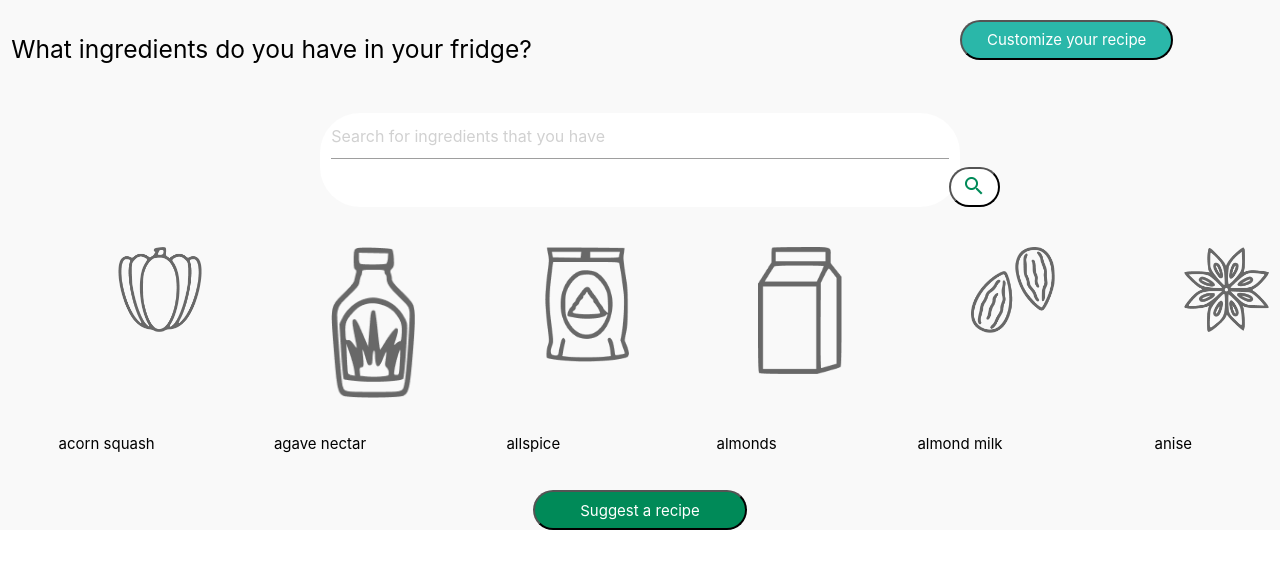
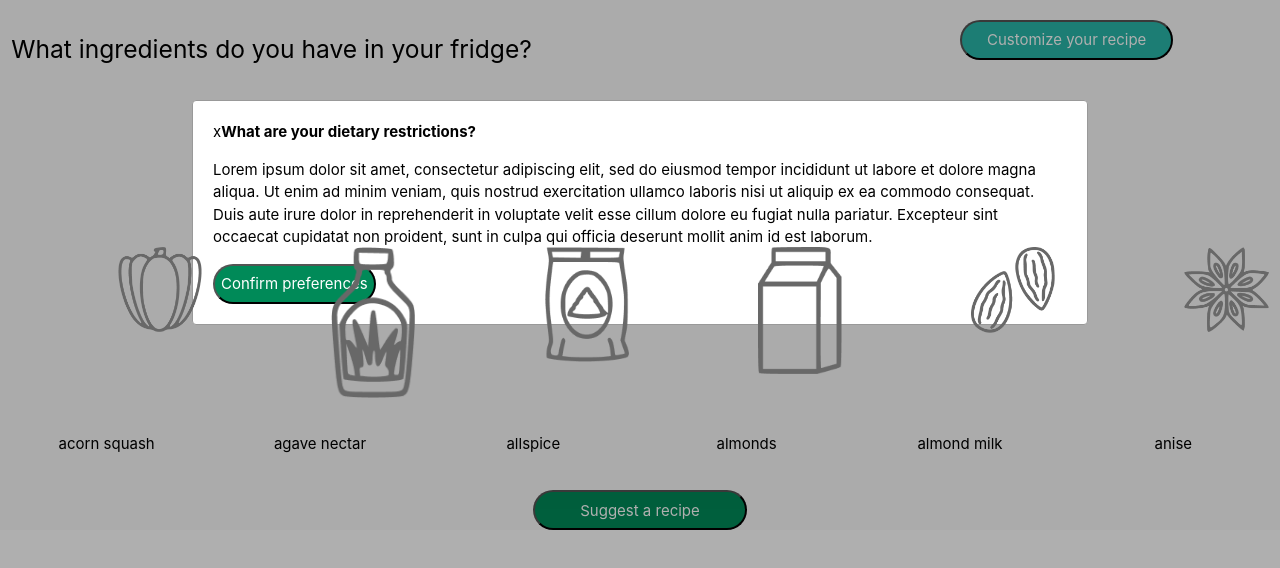
Before and after one commit to akula-a/Menon_Labs, a React (Create React App) app in the folder plant-jammer-widget/: page / in a window 1280 px wide. Both pictures are taken after a click on the button "Customize your recipe". Shown: the top 568 px of the page. Built offline with nearby package versions, Linux system fonts and the light colour scheme.

Commit message:
Added in a popup

```diff
--- a/plant-jammer-widget/src/App.css
+++ b/plant-jammer-widget/src/App.css
@@ -59,3 +59,26 @@
 #search-btn{
   background-color: white;
 }
+
+.popup-box {
+  position: fixed;
+  background: #00000050;
+  width: 100%;
+  height: 100vh;
+  top: 0;
+  left: 0;
+}
+
+.box {
+  position: relative;
+  width: 70%;
+  margin: 0 auto;
+  height: auto;
+  max-height: 70vh;
+  margin-top: calc(100vh - 85vh - 20px);
+  background: #fff;
+  border-radius: 4px;
+  padding: 20px;
+  border: 1px solid #999;
+  overflow: auto;
+}
--- a/plant-jammer-widget/src/App.js
+++ b/plant-jammer-widget/src/App.js
@@ -6,6 +6,7 @@
 import 'materialize-css/dist/css/materialize.min.css';
 import { Link } from 'react-router-dom';
 import items from './ingredient_list.js';
+import Popup from './customize_popup.js';
 
 // keeps track of selected food items
 // class Food extends React.Component {
@@ -44,6 +45,13 @@
   // const selectionMade = false;
   const selectedItems = [];
 
+  const [isOpen, setIsOpen] = useState(false);
+
+  const togglePopup = () => {
+    setIsOpen(!isOpen);
+  }
+
+
   // iconClicked(item) {
   //   selectedItems.concat(item);
   //   selectionMade = true;
@@ -56,8 +64,16 @@
         <div class = "row"></div>
         <div class = "row">
           <h5 class = "col s7"> What ingredients do you have in your fridge? </h5>
-          <button class = "col s2 offset-s2"> Customize your recipe </button>
+          <button class = "col s2 offset-s2" onClick={togglePopup}> Customize your recipe </button>
         </div>
+        {isOpen && <Popup
+          content={<>
+            <b class = "center">What are your dietary restrictions?</b>
+            <p>Lorem ipsum dolor sit amet, consectetur adipiscing elit, sed do eiusmod tempor incididunt ut labore et dolore magna aliqua. Ut enim ad minim veniam, quis nostrud exercitation ullamco laboris nisi ut aliquip ex ea commodo consequat. Duis aute irure dolor in reprehenderit in voluptate velit esse cillum dolore eu fugiat nulla pariatur. Excepteur sint occaecat cupidatat non proident, sunt in culpa qui officia deserunt mollit anim id est laborum.</p>
+            <button class = "center">Confirm preferences</button>
+          </>}
+          handleClose={togglePopup}
+        />}
         <div class = "row"> <p> </p> </div>
           <SearchBar
             searchQuery={searchQuery}
--- /dev/null
+++ b/plant-jammer-widget/src/customize_popup.js
@@ -0,0 +1,15 @@
+// https://www.cluemediator.com/create-simple-popup-in-reactjs
+import React from "react";
+
+const Popup = props => {
+  return (
+    <div className="popup-box">
+      <div className="box">
+        <span className="close-icon" onClick={props.handleClose}>x</span>
+        {props.content}
+      </div>
+    </div>
+  );
+};
+
+export default Popup;
```
